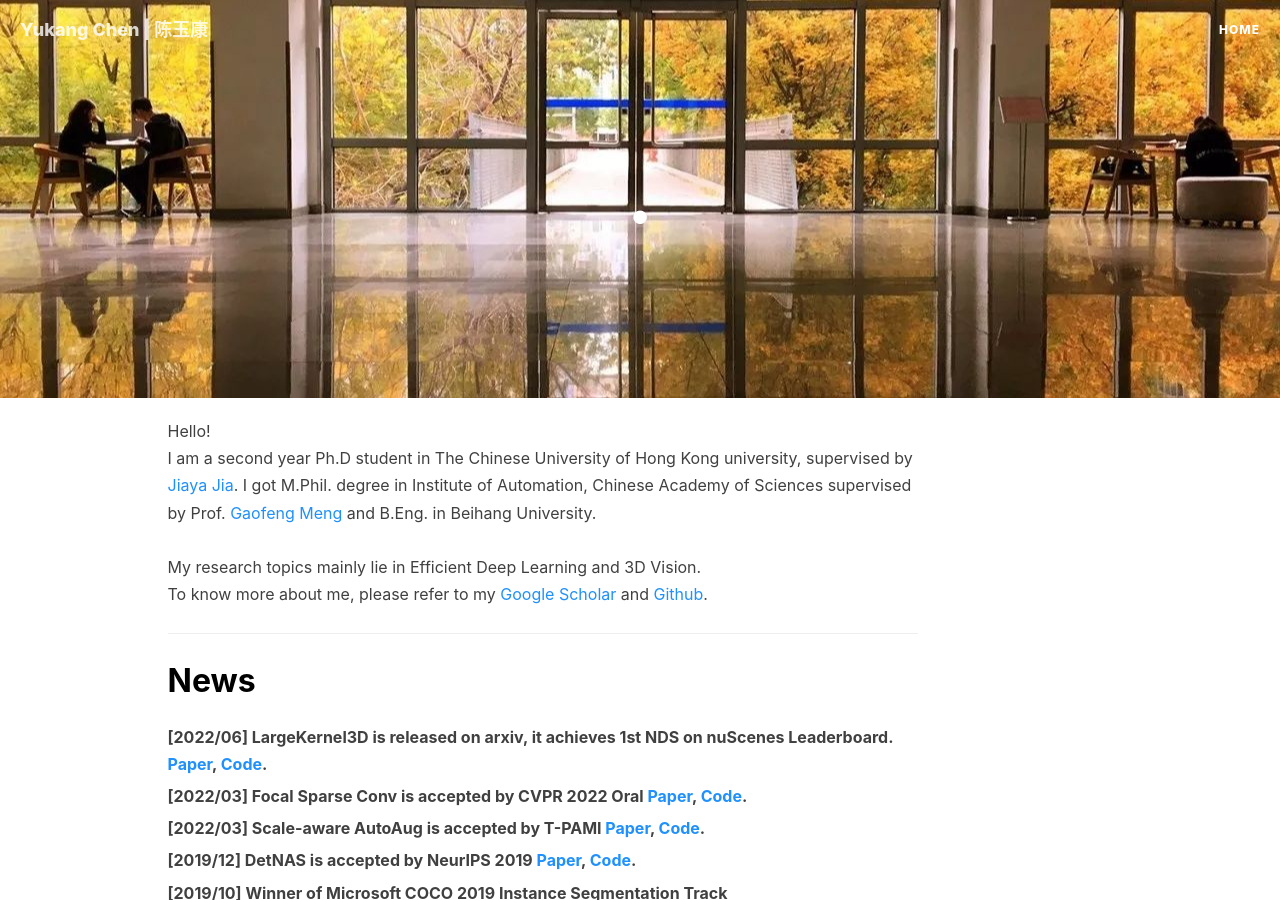
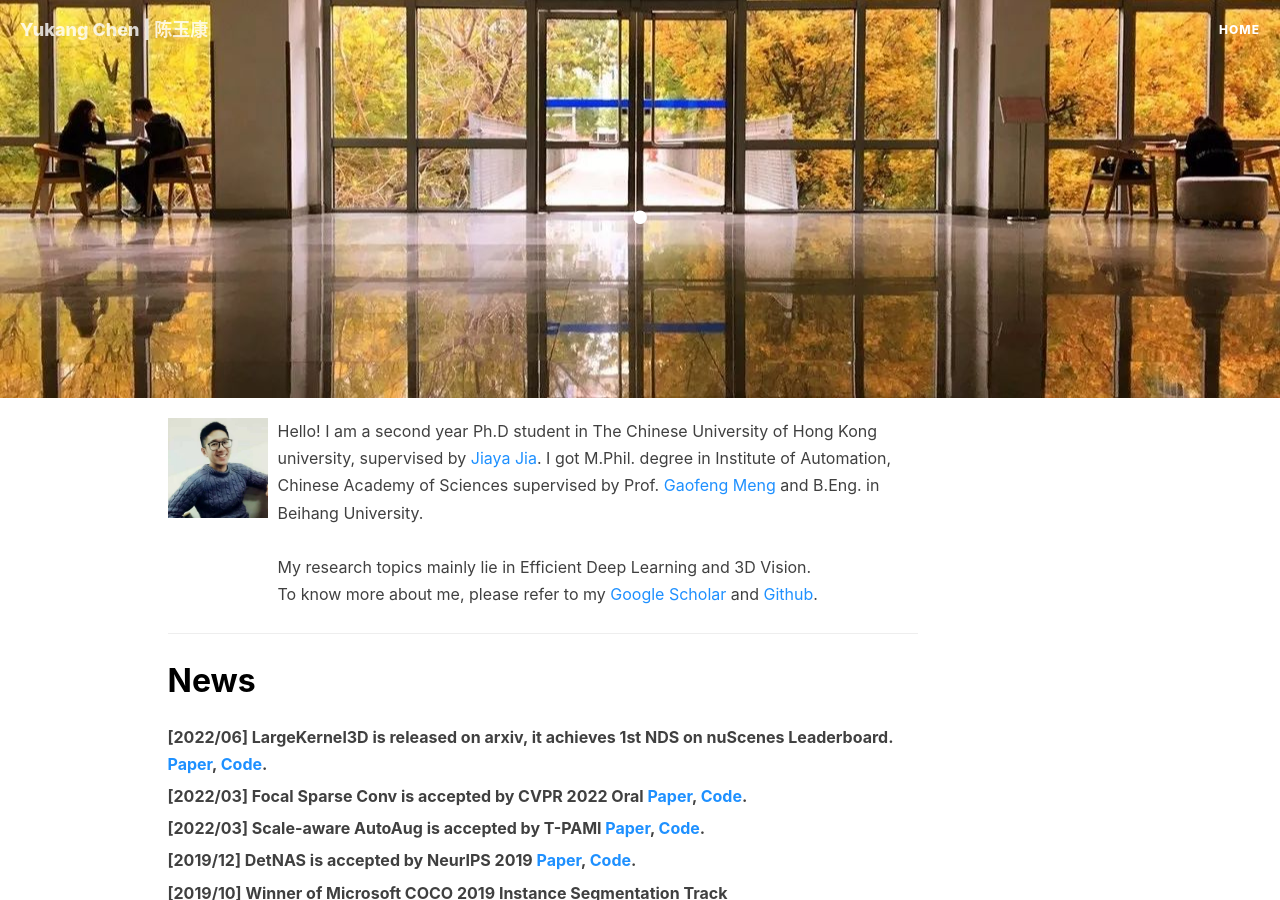
Before and after one commit to yukang2017/yukang2017.github.io, a Jekyll site: the page built from index.html, in a window 1280 px wide and 900 px high. Built offline with Jekyll 4.4.1, drawn with Linux system fonts in a browser that asks for light colours; nearby versions of some CDN libraries; the list of posts is cut into pages by our own code; comment, search, counter and statistics services are not loaded.

Commit message:
Update index.html

```diff
--- a/index.html
+++ b/index.html
@@ -5,10 +5,12 @@
 
 <div class="post-preview">
 		<div class="media">
+			<a name="fsaf" class="pull-left">
+				<img class="media-object" src="/img/me.jpeg" width="100px" height="100px">
+			</a>
 			<div class="media-body">
 				<p class="media-heading">
-					Hello!<br>
-					I am a second year Ph.D student in The Chinese University of Hong Kong university, supervised by <a target="_blank"
+					Hello! I am a second year Ph.D student in The Chinese University of Hong Kong university, supervised by <a target="_blank"
 					   href="http://jiaya.me/"><font color="DodgerBlue">Jiaya Jia</font></a>. I got M.Phil. degree in Institute of Automation, Chinese Academy of Sciences
 				supervised by Prof. <a target="_blank"
 					   href="https://scholar.google.com/citations?user=5hti_r0AAAAJ&hl=zh-CN"><font color="DodgerBlue">Gaofeng Meng</font></a></font>
```
